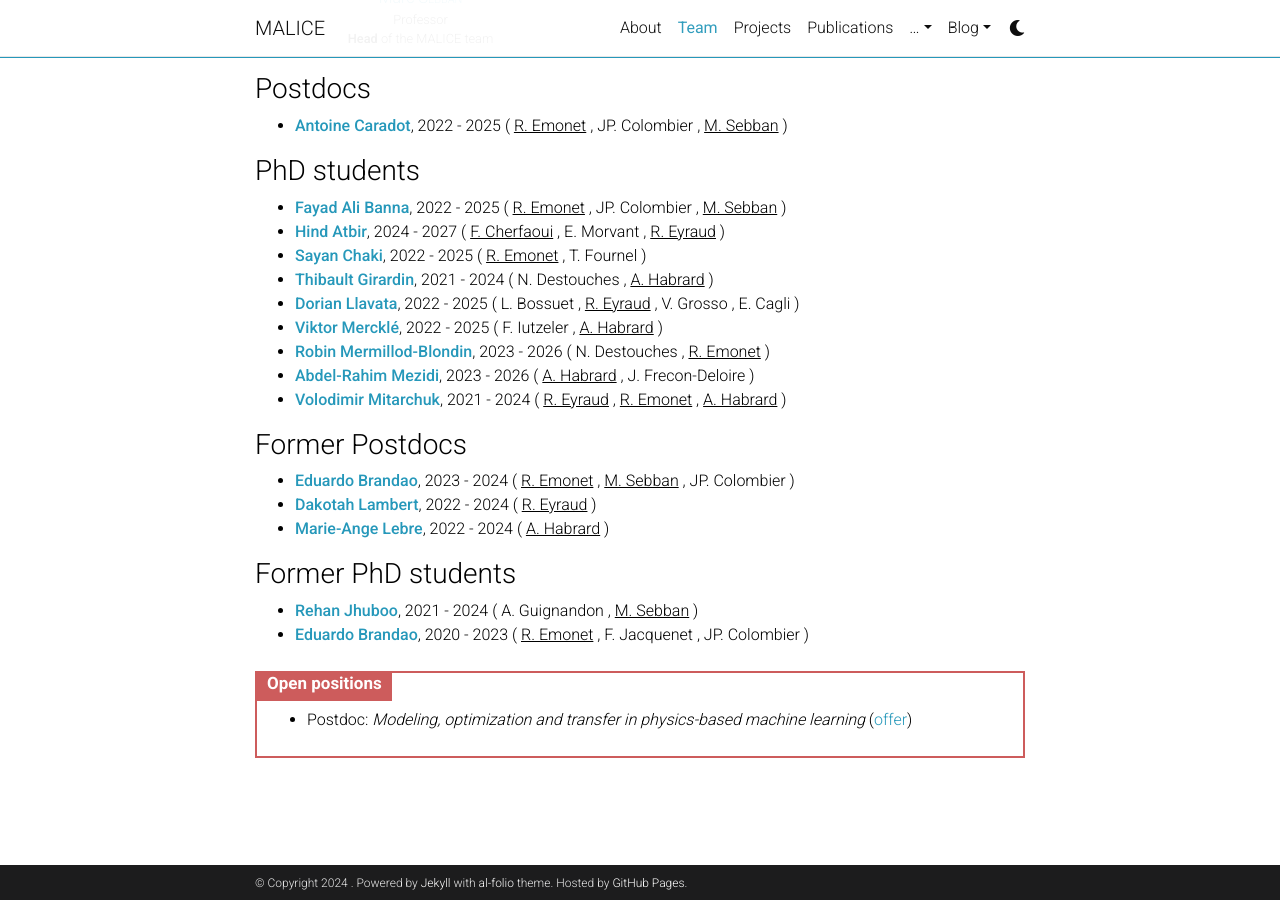
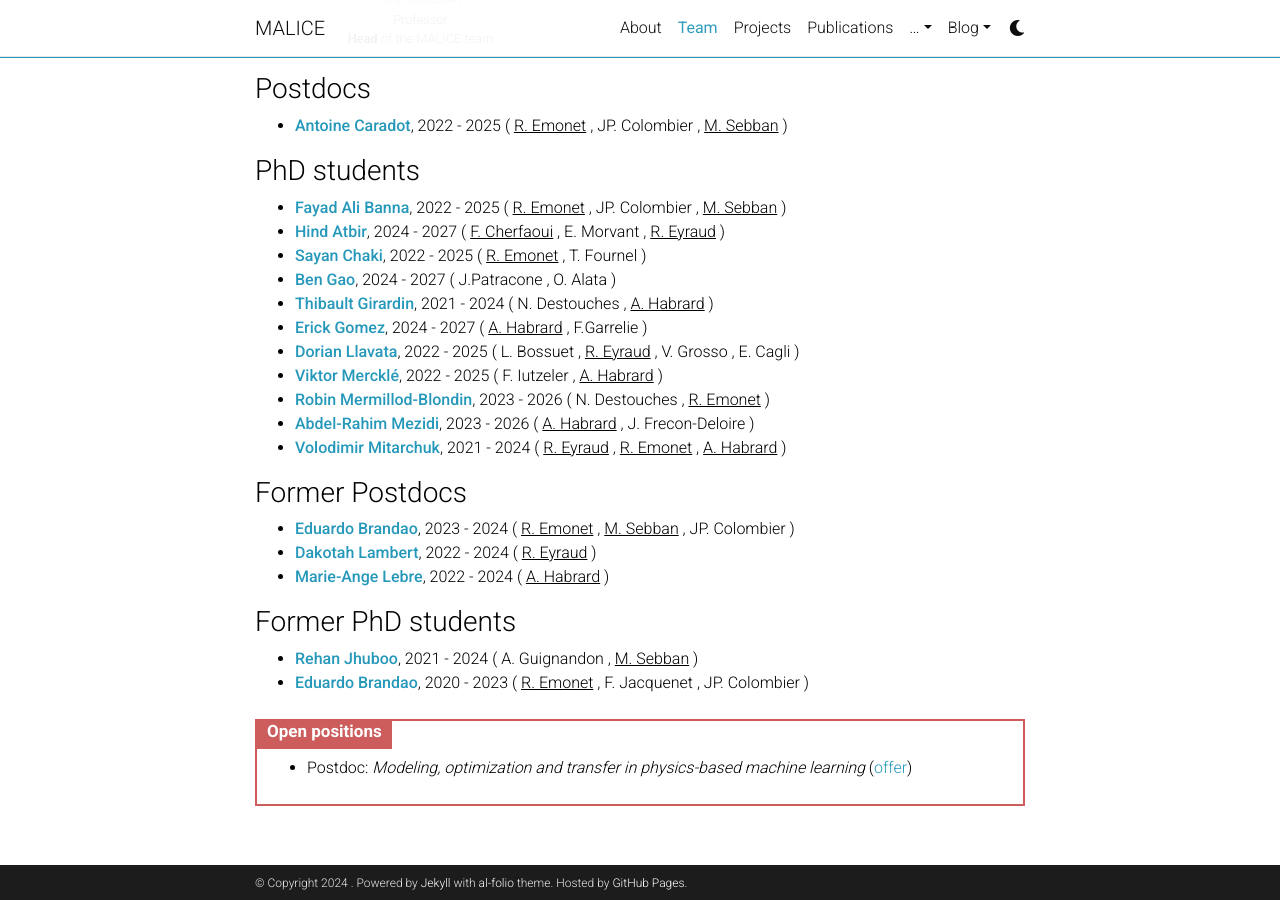
Before and after one commit to labhc-malice/labhc-malice.github.io, a Jekyll site: the page built from _pages/team.md, in a window 1280 px wide and 900 px high, scrolled down 1435 px. Built offline with Jekyll 4.4.1, drawn with Linux system fonts in a browser that asks for light colours; comment, search, counter and statistics services are not loaded; a style sheet for code colours, icons or effects is not loaded.

Commit message:
Update PhDs Students

```diff
--- a/_data/phdstudents.yml
+++ b/_data/phdstudents.yml
@@ -69,3 +69,19 @@
   starting_date: 2024
   end_date: 2027
   team_thematic: True
+
+- firstname: Ben
+  lastname: Gao
+  url:
+  supervisor: [J.Patracone, O. Alata]
+  starting_date: 2024
+  end_date: 2027
+  team_thematic: True
+
+- firstname: Erick
+  lastname: Gomez
+  url:
+  supervisor: [A. Habrard, F.Garrelie]
+  starting_date: 2024
+  end_date: 2027
+  team_thematic: True
```
